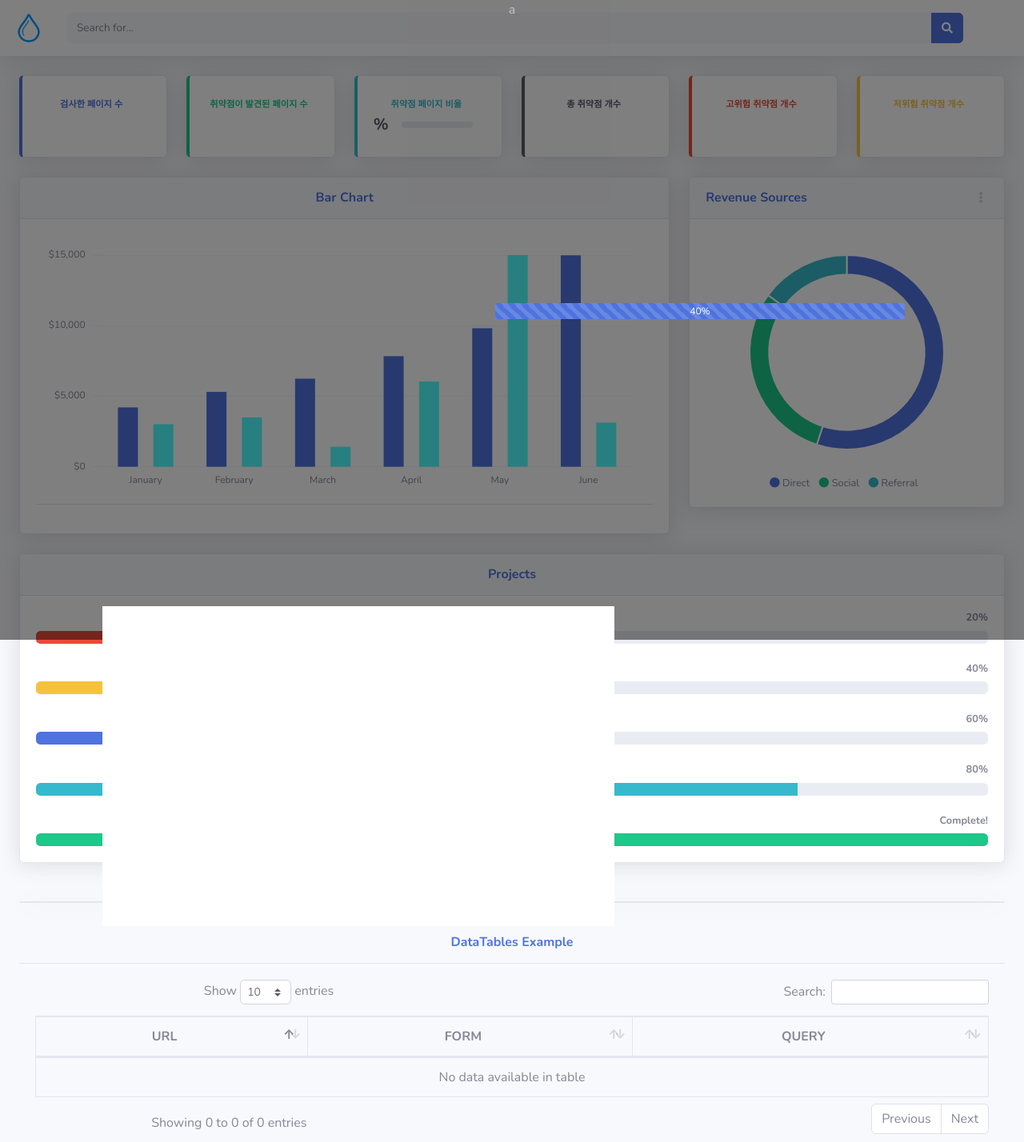
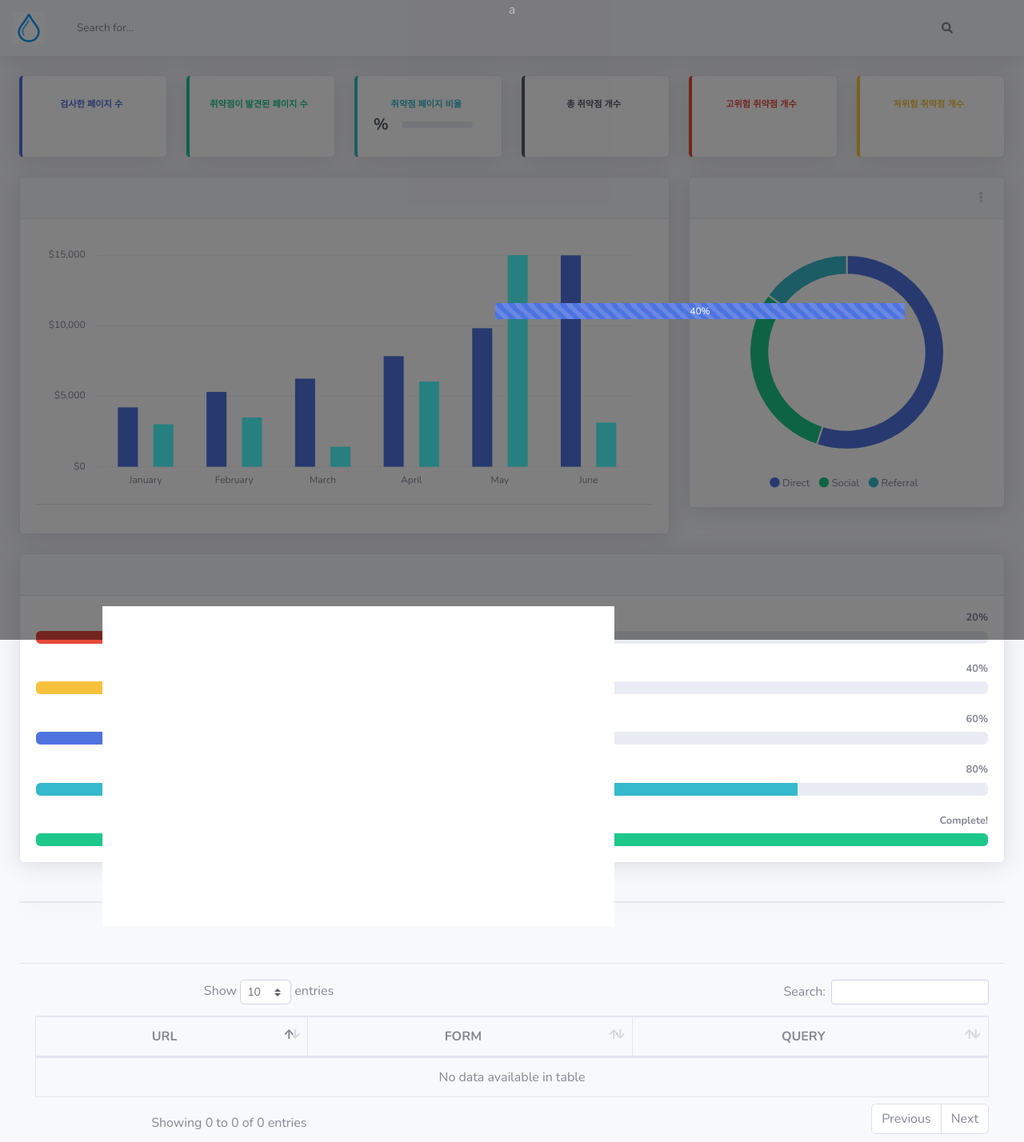
Before and after one commit to DragonCompass/SQL-Compass, a PHP site: page /result.php in a window 1280 px wide. Shown: the top 1428 px of the page at 80% size. Run offline with PHP 8.4, Linux system fonts and the light colour scheme; data that the repository does not hold is empty.

Commit message:
change color

```diff
--- a/web/result.php
+++ b/web/result.php
@@ -241,7 +241,7 @@
             <div id="content">
 
                 <!-- Topbar -->
-                <nav class="navbar navbar-expand navbar-light bg-white topbar mb-4 static-top shadow">
+                <nav class="navbar navbar-expand navbar-light bg-customdk topbar mb-4 static-top shadow">
 
                        <!-- <div class="col-xl-8 col-md-6 mb-4">
                             <div class="progress" style="height:20px">
@@ -257,7 +257,7 @@
                                 <input type="text" class="form-control bg-light border-0 small" placeholder="Search for..."
                                     aria-label="Search" aria-describedby="basic-addon2">
                                 <div class="input-group-append">
-                                    <button class="btn btn-primary" type="button">
+                                    <button class="btn btn-dkred" type="button">
                                         <i class="fas fa-search fa-sm"></i>
                                     </button>
                                 </div>
@@ -456,7 +456,7 @@
                         <div class="col-xl-8 col-lg-7">
                             <div class="card shadow mb-4">
                                 <div class="card-header py-3">
-                                    <h6 class="m-0 font-weight-bold text-primary">Bar Chart</h6>
+                                    <h6 class="m-0 font-weight-bold text-light">Bar Chart</h6>
                                 </div>
                                 <div class="card-body">
                                     <div class="chart-bar"><div class="chartjs-size-monitor"><div class="chartjs-size-monitor-expand"><div class=""></div></div><div class="chartjs-size-monitor-shrink"><div class=""></div></div></div><div class="chartjs-size-monitor"><div class="chartjs-size-monitor-expand"><div class=""></div></div><div class="chartjs-size-monitor-shrink"><div class=""></div></div></div>
@@ -474,7 +474,7 @@
                                 <!-- Card Header - Dropdown -->
                                 <div
                                     class="card-header py-3 d-flex flex-row align-items-center justify-content-between">
-                                    <h6 class="m-0 font-weight-bold text-primary">Revenue Sources</h6>
+                                    <h6 class="m-0 font-weight-bold text-light">Revenue Sources</h6>
                                     <div class="dropdown no-arrow">
                                         <a class="dropdown-toggle" href="#" role="button" id="dropdownMenuLink"
                                             data-toggle="dropdown" aria-haspopup="true" aria-expanded="false">
@@ -520,7 +520,7 @@
                             <!-- Project Card Example -->
                             <div class="card shadow mb-4">
                                 <div class="card-header py-3">
-                                    <h6 class="m-0 font-weight-bold text-primary">Projects</h6>
+                                    <h6 class="m-0 font-weight-bold text-light">Projects</h6>
                                 </div>
                                 <div class="card-body">
                                     <h4 class="small font-weight-bold">Server Migration <span
@@ -630,7 +630,7 @@
                     <!-- DataTales Example -->
                     <div class="card shadow mb-4"></div>
                     <div class="card-header py-3">
-                        <h6 class="m-0 font-weight-bold text-primary">DataTables Example</h6>
+                        <h6 class="m-0 font-weight-bold text-light">DataTables Example</h6>
                     </div>
                     <div class="card-body">
                         <div class="table-responsive">
```
